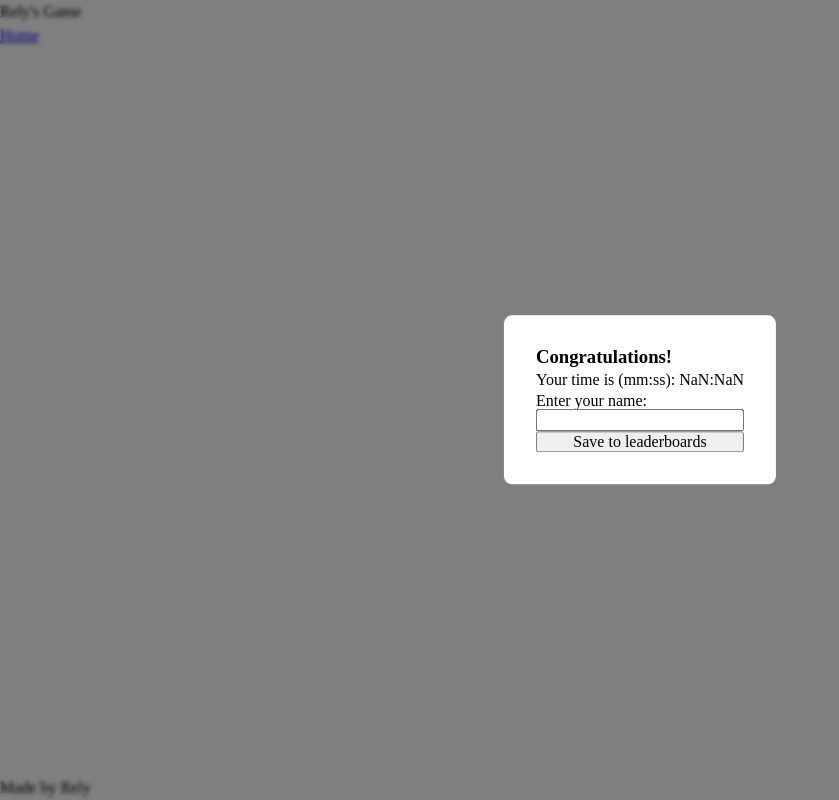
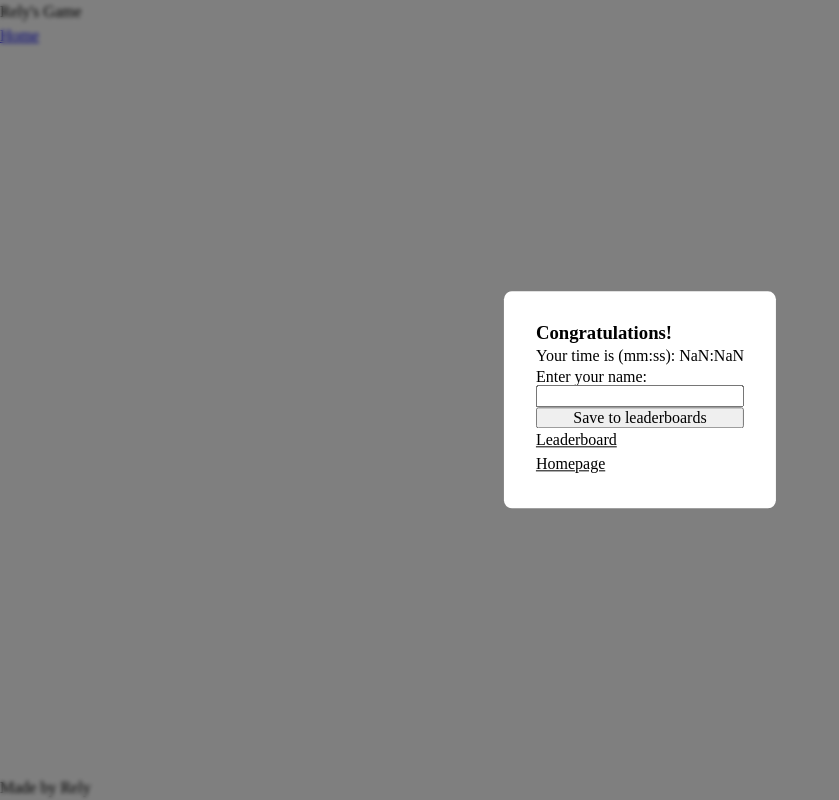
Before and after one commit to Relyful/WaldoWhere, a React app in the folder frontend/: page /test in a window 1280 px wide. Shown: the whole page, without its empty margins (0-839 px from the left). Built offline with nearby package versions, Linux system fonts and the light colour scheme; the HTML template or start-up script is replaced by a standard one.

Commit message:
Add link to leaderboard and homepage

```diff
--- a/frontend/src/components/WinDialog/WinDialog.jsx
+++ b/frontend/src/components/WinDialog/WinDialog.jsx
@@ -1,7 +1,7 @@
 import { callSaveToLeaderboard } from '../../api/gameApi';
 import styles from './WinDialog.module.css';
 import { useFormStatus } from "react-dom";
-import { useNavigate } from "react-router";
+import { Link, useNavigate } from "react-router";
 
 
 function Submit() {
@@ -35,6 +35,8 @@ export default function WinDialog({ timer }) {
         <label htmlFor="username">Enter your name:</label>
         <input type="text" name="username" id="username" />
         <Submit />
+        <Link to='/leaderboard'>Leaderboard</Link>
+        <Link to='/'>Homepage</Link>
       </form>
     </div>
   </div>
```
